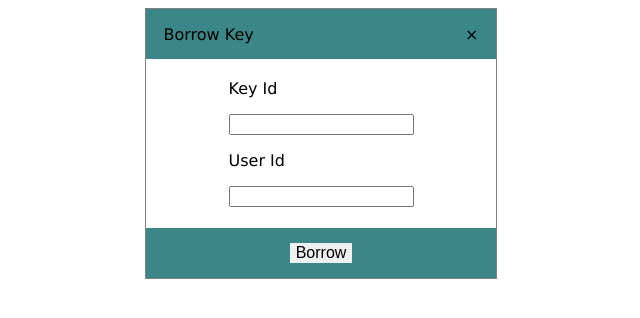
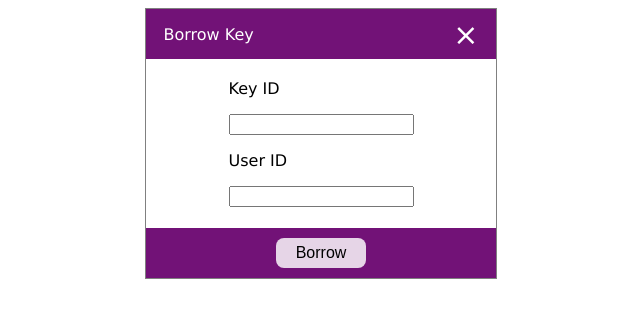
Before and after one commit to simplynails0998/SHTI-PopUps, a plain HTML site: page PopUps/borrowKey.html in a window 1280 px wide. Shown: the whole page, without its empty margins (319-959 px from the left). Drawn offline with Linux system fonts and the light colour scheme.

Commit message:
Updated css and html

```diff
--- a/PopUps/borrowKey.html
+++ b/PopUps/borrowKey.html
@@ -20,8 +20,8 @@
         <section id="boxContent">
             <div id="text">
                 <form>
-                Key Id<p><input type="text" name="keyid"><br></p>
-                User Id <p><input type="text" name="userid"><br></p>
+                Key ID<p><input type="text" name="keyid"><br></p>
+                User ID<p><input type="text" name="userid"><br></p>
             </form>
             </div>
         </section>
--- a/PopUps/css/popupbox.css
+++ b/PopUps/css/popupbox.css
@@ -5,11 +5,11 @@
   height: auto;
   border: 1px solid grey;
   font-family: Verdana, sans-serif;
-  background-colour: white;
+  background-color: white;
 }
 
 #boxHeader {
-    background-color: #3B8686;
+    background-color: #721277;
     padding: 0px;
 }
 
@@ -23,6 +23,17 @@
     align-items: center;
 }
 
+#borrowKey {
+    color: white;
+}
+
+#close {
+    color: white;
+    font-size: 30px;
+    display: block;
+/*    padding: 0px 5px;*/
+}
+
 #text {
     width: 100%;
     display: flex;
@@ -31,6 +42,9 @@
 }
 
 #link {
+    background-color: #e6d5e7;
+    -webkit-transition-duration: 0.4s;
+    transition-duration: 0.4s;
     border: none;
     color: black;
     padding 12px 28px;
@@ -38,11 +52,20 @@
     text-decoration: none;
     display: inline-block;
     font-size: 16px;
-    margin: 4px 2px;
+    width: 90px;
+    height: 30px;
+    border-radius: 8px;
+/*    cursor: pointer;*/
+}
+
+#link:hover {
+    background-color: #ab82b2;
+    color: white;
+    cursor: pointer;
 }
 
 #boxFooter div {
-    background-color: #3B8686;
+    background-color: #721277;
     height: 50px;
     display: flex;
     justify-content: center;
```
